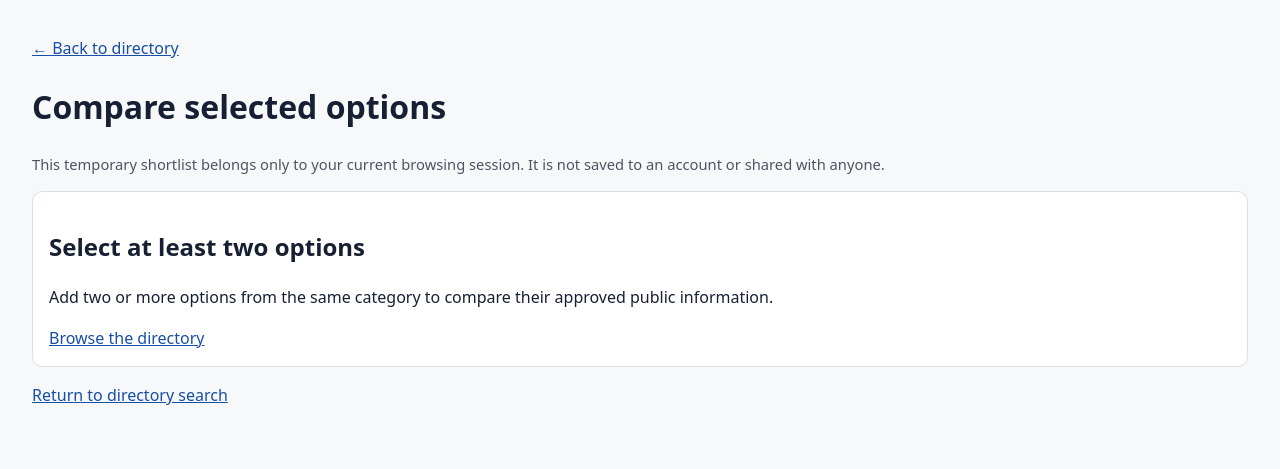
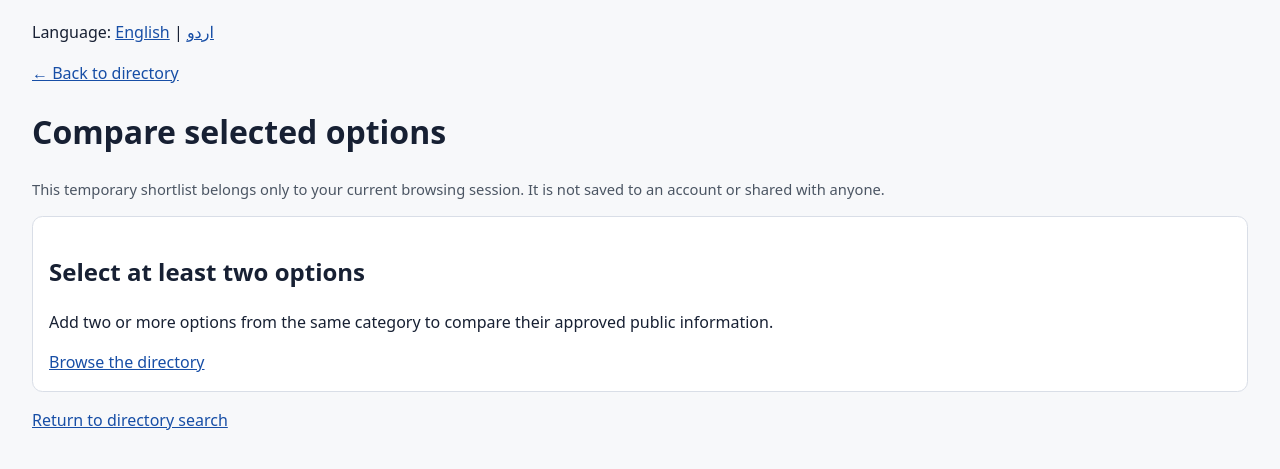
Before and after one commit to mattari20/listing-v2, a Laravel app: page /directory/compare in a window 1280 px wide. Shown: the top 469 px of the page. Run offline with Laravel 12, Linux system fonts and the light colour scheme; parts of the project's set-up code (start-up, migrations or seed data) failed here and were passed over.

Commit message:
feat(rcv-b05): localize comparison and add keyboard skip navigation

```diff
--- a/resources/views/directory/compare.blade.php
+++ b/resources/views/directory/compare.blade.php
@@ -1,5 +1,5 @@
 <!doctype html>
-<html lang="en">
+<html lang="{{ $locale }}" dir="{{ $direction }}">
 <head>
     <meta charset="utf-8">
     <meta name="viewport" content="width=device-width, initial-scale=1">
@@ -12,43 +12,55 @@
         .panel, .empty { background: #fff; border: 1px solid #d9dee7; border-radius: .65rem; padding: 1rem; }
         .table-wrap { overflow-x: auto; margin-top: 1rem; background: #fff; border: 1px solid #d9dee7; border-radius: .65rem; }
         table { border-collapse: collapse; width: 100%; min-width: 42rem; }
-        th, td { padding: .8rem; border-bottom: 1px solid #d9dee7; text-align: left; vertical-align: top; }
+        th, td { padding: .8rem; border-bottom: 1px solid #d9dee7; text-align: start; vertical-align: top; }
         th { background: #f1f4f8; }
+        .skip-link { position: absolute; z-index: 10; top: 1rem; inset-inline-start: 1rem; padding: .75rem 1rem; color: #005fcc; background: #fff; border: 2px solid #005fcc; border-radius: .35rem; transform: translateY(-200%); }
+        .skip-link:focus { transform: translateY(0); }
         th:first-child { min-width: 10rem; }
         .meta { color: #4b5563; font-size: .92rem; }
         .state { font-weight: 600; }
         form { display: inline; }
         button { min-height: 2.5rem; padding: .45rem .7rem; border: 1px solid #667085; border-radius: .35rem; background: #fff; color: #172033; font: inherit; cursor: pointer; }
         a { color: #174ea6; }
-        a:focus-visible, button:focus-visible { outline: 3px solid #005fcc; outline-offset: 3px; }
+        a:focus-visible, button:focus-visible { outline: 3px solid #005fcc; outline-offset: 3px; scroll-margin-block: 1rem; }
+        button:disabled { opacity: 1; background: #e5e7eb; color: #374151; border-color: #667085; cursor: not-allowed; }
+        .language-switch { margin-block-end: .75rem; }
         .offers { display: grid; gap: .8rem; }
         .offer { border: 1px solid #d9dee7; border-radius: .4rem; padding: .7rem; }
     </style>
 </head>
 <body>
-<main>
-    <p><a href="{{ route('directory.index') }}">← Back to directory</a></p>
-    <h1>Compare selected options</h1>
-    <p class="meta">This temporary shortlist belongs only to your current browsing session. It is not saved to an account or shared with anyone.</p>
+<a class="skip-link" href="#main-content">{{ __('directory.skip') }}</a>
+<main id="main-content" tabindex="-1">
+    <nav class="language-switch" aria-label="{{ __('directory.language') }}">
+        <span>{{ __('directory.language') }}:</span>
+        <a href="{{ request()->fullUrlWithQuery(['lang' => 'en']) }}" @if ($locale === 'en') aria-current="page" @endif>{{ __('directory.english') }}</a>
+        <span aria-hidden="true">|</span>
+        <a href="{{ request()->fullUrlWithQuery(['lang' => 'ur']) }}" @if ($locale === 'ur') aria-current="page" @endif>{{ __('directory.urdu') }}</a>
+    </nav>
+    <p><a href="{{ route('directory.index', ['lang' => $locale]) }}">← {{ __('directory.back_directory') }}</a></p>
+    <h1>{{ __('directory.compare_heading') }}</h1>
+    <p class="meta">{{ __('directory.temporary_notice') }}</p>
     @if (count($profiles) < 2)
         <section class="empty">
-            <h2>Select at least two options</h2>
-            <p>Add two or more options from the same category to compare their approved public information.</p>
-            <a href="{{ route('directory.index') }}">Browse the directory</a>
+            <h2>{{ __('directory.select_two') }}</h2>
+            <p>{{ __('directory.add_two') }}</p>
+            <a href="{{ route('directory.index', ['lang' => $locale]) }}">{{ __('directory.browse_directory') }}</a>
         </section>
     @else
-        <div class="table-wrap" role="region" aria-label="Side-by-side comparison" tabindex="0">
+        <div class="table-wrap" role="region" aria-label="{{ __('directory.comparison_region') }}" tabindex="0">
             <table>
                 <thead><tr>
-                    <th scope="col">Comparison detail</th>
+                    <th scope="col">{{ __('directory.comparison_detail') }}</th>
                     @foreach ($profiles as $profile)
                         <th scope="col">
-                            <a href="{{ route('directory.show', ['entity' => $profile['id']]) }}">{{ $profile['name'] }}</a>
-                            <div class="meta">{{ $profile['type_label'] }}</div>
+                            <a href="{{ route('directory.show', ['entity' => $profile['id'], 'lang' => $locale]) }}">{{ $profile['name'] }}</a>
+                            <div class="meta">{{ __('directory.types.'.$profile['type']) }}</div>
                             <form method="post" action="{{ route('directory.shortlist.remove', ['entity' => $profile['id']]) }}">
                                 @csrf
                                 @method('delete')
-                                <button type="submit" aria-label="Remove {{ $profile['name'] }} from shortlist">Remove</button>
+                                <input type="hidden" name="lang" value="{{ $locale }}">
+                                <button type="submit" aria-label="{{ __('directory.remove_named', ['name' => $profile['name']]) }}">{{ __('directory.remove') }}</button>
                             </form>
                         </th>
                     @endforeach
@@ -61,36 +73,36 @@
                                 @php($cell = $row['values'][$profile['id']])
                                 <td>
                                     @if ($cell['state'] === 'not_stated')
-                                        <span class="state">Not stated in approved public information</span>
+                                        <span class="state">{{ __('directory.not_stated_public') }}</span>
                                     @else
                                         <span dir="auto">{{ $cell['value'] }}</span>
                                         @if ($cell['observed_at'] !== null)
-                                            <div class="meta">Evidence observed: {{ $cell['observed_at'] }}; freshness is not independently assessed for this field.</div>
+                                            <div class="meta">{{ __('directory.observed', ['date' => $cell['observed_at']]) }}; {{ __('directory.freshness_note') }}</div>
                                         @else
-                                            <div class="meta">Observation date unavailable; freshness is not assessed.</div>
+                                            <div class="meta">{{ __('directory.observation_unavailable') }}</div>
                                         @endif
                                     @endif
                                 </td>
                             @endforeach
                         </tr>
                     @empty
-                        <tr><td colspan="{{ count($profiles) + 1 }}">No comparable published details are currently available.</td></tr>
+                        <tr><td colspan="{{ count($profiles) + 1 }}">{{ __('directory.no_comparable') }}</td></tr>
                     @endforelse
                 </tbody>
             </table>
         </div>
         @if (collect($profiles)->contains(fn (array $profile): bool => ($profile['programme_offers'] ?? []) !== []))
             <section class="panel" aria-labelledby="offer-comparison-heading" style="margin-top: 1rem">
-                <h2 id="offer-comparison-heading">Programme offers and admission-cycle facts</h2>
-                <p class="meta">Offers are shown separately for each programme. Different offer or cycle records are not merged into a like-for-like row.</p>
+                <h2 id="offer-comparison-heading">{{ __('directory.programme_offers') }}</h2>
+                <p class="meta">{{ __('directory.offers_explainer') }}</p>
                 <div class="table-wrap">
                     <table>
-                        <thead><tr><th scope="col">Programme</th><th scope="col">Published offers</th></tr></thead>
+                        <thead><tr><th scope="col">{{ __('directory.programme') }}</th><th scope="col">{{ __('directory.published_offers') }}</th></tr></thead>
                         <tbody>
                             @foreach ($profiles as $profile)
                                 <tr><th scope="row">{{ $profile['name'] }}</th><td>
                                     @if (($profile['programme_offers'] ?? []) === [])
-                                        No approved offer facts are currently published.
+                                        {{ __('directory.no_offers') }}
                                     @else
                                         <div class="offers">
                                             @foreach ($profile['programme_offers'] as $offer)
@@ -102,24 +114,24 @@
                                                             <li>
                                                                 <strong>{{ $fact['label'] }}:</strong>
                                                                 @if ($fact['state'] === 'unknown')
-                                                                    Not verified
+                                                                    {{ __('directory.unknown') }}
                                                                 @elseif ($fact['state'] === 'not_stated')
-                                                                    Not stated
+                                                                    {{ __('directory.not_stated') }}
                                                                 @elseif ($fact['state'] === 'not_applicable')
-                                                                    Not applicable
+                                                                    {{ __('directory.not_applicable') }}
                                                                 @elseif ($fact['state'] === 'conflicting')
-                                                                    Conflicting information — not verified
+                                                                    {{ __('directory.conflicting') }}
                                                                 @elseif ($fact['state'] === 'stale')
-                                                                    Stale — verify before relying
+                                                                    {{ __('directory.stale') }}
                                                                     <span dir="auto">{{ is_array($fact['value']) ? json_encode($fact['value'], JSON_UNESCAPED_UNICODE | JSON_UNESCAPED_SLASHES) : $fact['value'] }}</span>
                                                                 @else
                                                                     <span dir="auto">{{ is_array($fact['value']) ? json_encode($fact['value'], JSON_UNESCAPED_UNICODE | JSON_UNESCAPED_SLASHES) : $fact['value'] }}</span>
                                                                 @endif
                                                                 @if ($fact['observed_at'] !== null)
-                                                                    <span class="meta">(observed {{ $fact['observed_at'] }})</span>
+                                                                    <span class="meta">({{ __('directory.evidence_observed', ['date' => $fact['observed_at']]) }})</span>
                                                                 @endif
                                                                 @if ($fact['valid_from'] !== null || $fact['valid_to'] !== null)
-                                                                    <span class="meta">(effective {{ $fact['valid_from'] ?? 'not specified' }} to {{ $fact['valid_to'] ?? 'not specified' }})</span>
+                                                                    <span class="meta">({{ __('directory.effective_period', ['from' => $fact['valid_from'] ?? __('directory.not_specified'), 'to' => $fact['valid_to'] ?? __('directory.not_specified')]) }})</span>
                                                                 @endif
                                                             </li>
                                                         @endforeach
@@ -136,7 +148,7 @@
             </section>
         @endif
     @endif
-    <p><a href="{{ route('directory.index') }}">Return to directory search</a></p>
+    <p><a href="{{ route('directory.index', ['lang' => $locale]) }}">{{ __('directory.return_search') }}</a></p>
 </main>
 </body>
 </html>
```
